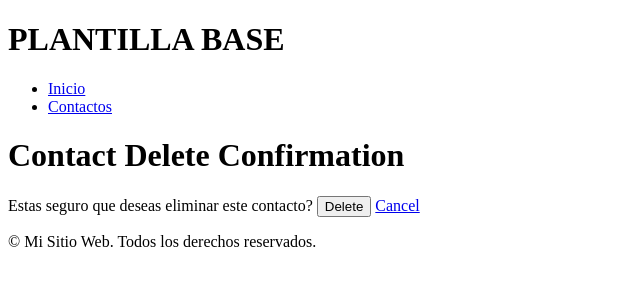
After one commit to AlexSG29/fms_maintenance, a Django app: page /contact/contact/1/delete/ in a window 1280 px wide. The commit adds this page. Shown: the top 300 px of the page, without its empty margins (0-640 px from the left). Run offline with Django 4.2, Linux system fonts and the light colour scheme; data comes from the database, SQL or seed files in the repository; both versions use the stored data as it was after the commit.

Commit message:
crud contact

```diff
--- a/contact/urls.py
+++ b/contact/urls.py
@@ -5,4 +5,5 @@ urlpatterns = [
     path('list/', views.contact_view, name='contact_list'),
     path('create/', views.contact_create_view, name='contact_create'),
     path('contact/<int:contact_id>/edit/', views.contact_update_view, name='contact_edit'),
+    path('contact/<int:contact_id>/delete/', views.contact_delete_view, name='contact_delete'),
 ]
--- a/contact/views.py
+++ b/contact/views.py
@@ -18,7 +18,7 @@ def contact_create_view(request):
     else:
         form = ContactForm()
     return render(request,
-                  'contact_templates/contact_create.html',
+                  'contact_templates/contact_form.html',
                   {'form': form}
                   )
 
@@ -32,16 +32,15 @@ def contact_update_view(request, contact_id):
     else:
         form = ContactForm(instance=contact)
     return render(request,
-                  'contact_templates/contact_create.html',
+                  'contact_templates/contact_form.html',
                   {'form': form}
                   )
-"""
+
 def contact_delete_view(request, contact_id):
     contact = get_object_or_404(Contact, pk=contact_id)
     if request.method == 'POST':
         contact.delete()
-        return redirect('contact_templates/contact_form.html')
+        return redirect(contact_view)
     return render(request,
                   'contact_templates/contact_confirm_delete.html',
-                  {'contact': contact}
-                  ) """
+                  {'contact': contact})
--- /dev/null
+++ b/templates/contact_templates/contact_confirm_delete.html
@@ -0,0 +1,13 @@
+{% extends 'base.html' %}
+
+{% block title %}Confirmacion{% endblock %}
+
+{% block content %}
+<h1>Contact Delete Confirmation</h1>
+    <form action="{% url 'contact_delete' contact.id %}" method="POST">
+        {% csrf_token %}
+        <label>Estas seguro que deseas eliminar este contacto?</label>
+        <input type="submit" value="Delete">
+        <a href="{% url "contact_list" %}">Cancel</a>
+    </form>
+{% endblock %}
--- a/templates/contact_templates/contact_list.html
+++ b/templates/contact_templates/contact_list.html
@@ -11,7 +11,8 @@
         {% for contact in contacts %}
         <li>
             <a href="#">{{ contact.name }}</a> -
-            <a href="{% url 'contact_edit' contact.id %}">Edit</a>
+            <a href="{% url 'contact_edit' contact.id %}">Editar</a>
+            <a href="{% url 'contact_delete' contact.id %}">Borrar</a>
         </li>
         {% endfor %}
     </ul>
```
Also changed, not shown: db.sqlite3, templates/contact_templates/contact_form.html (renamed from templates/contact_templates/contact_create.html).
